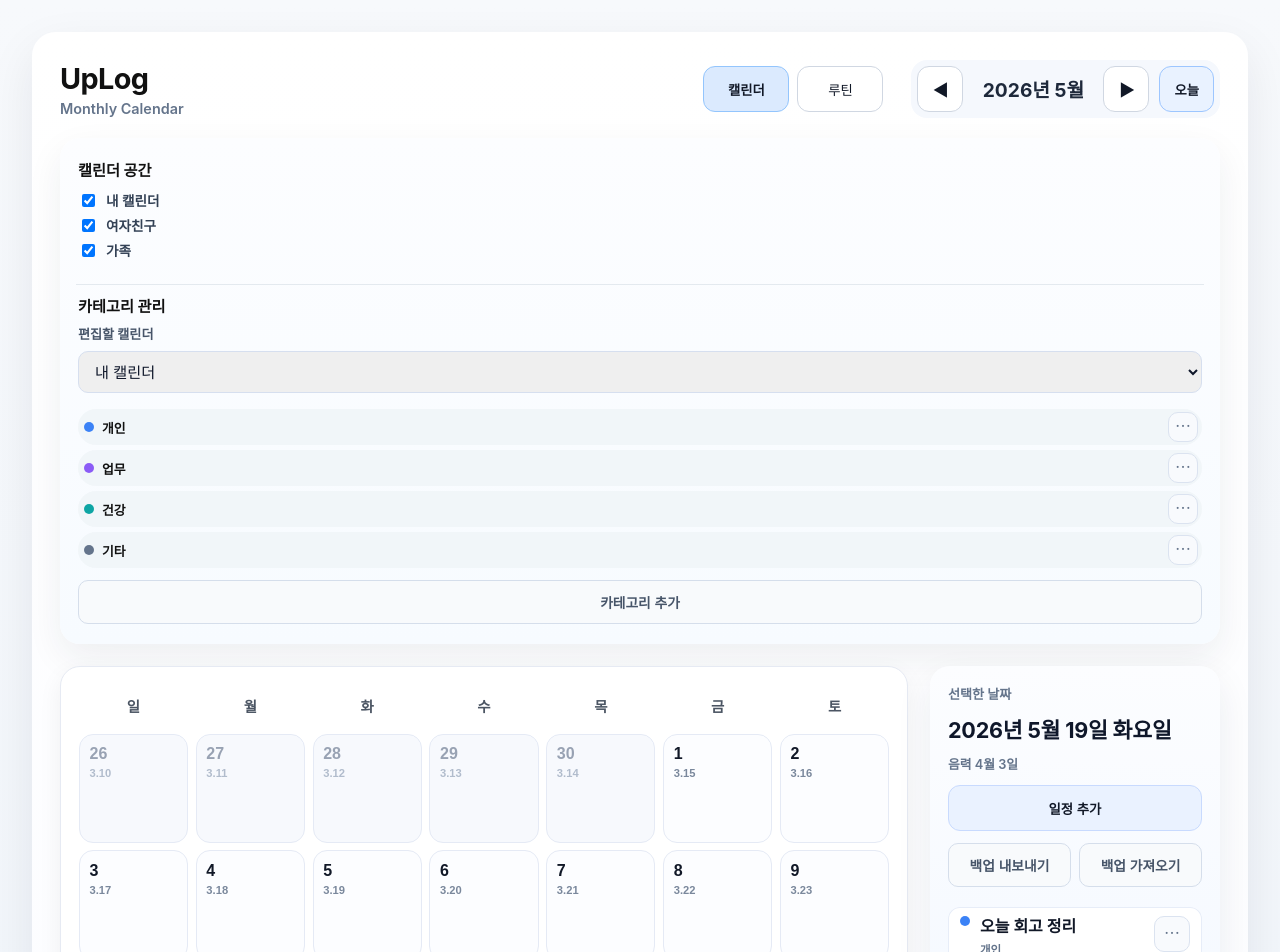
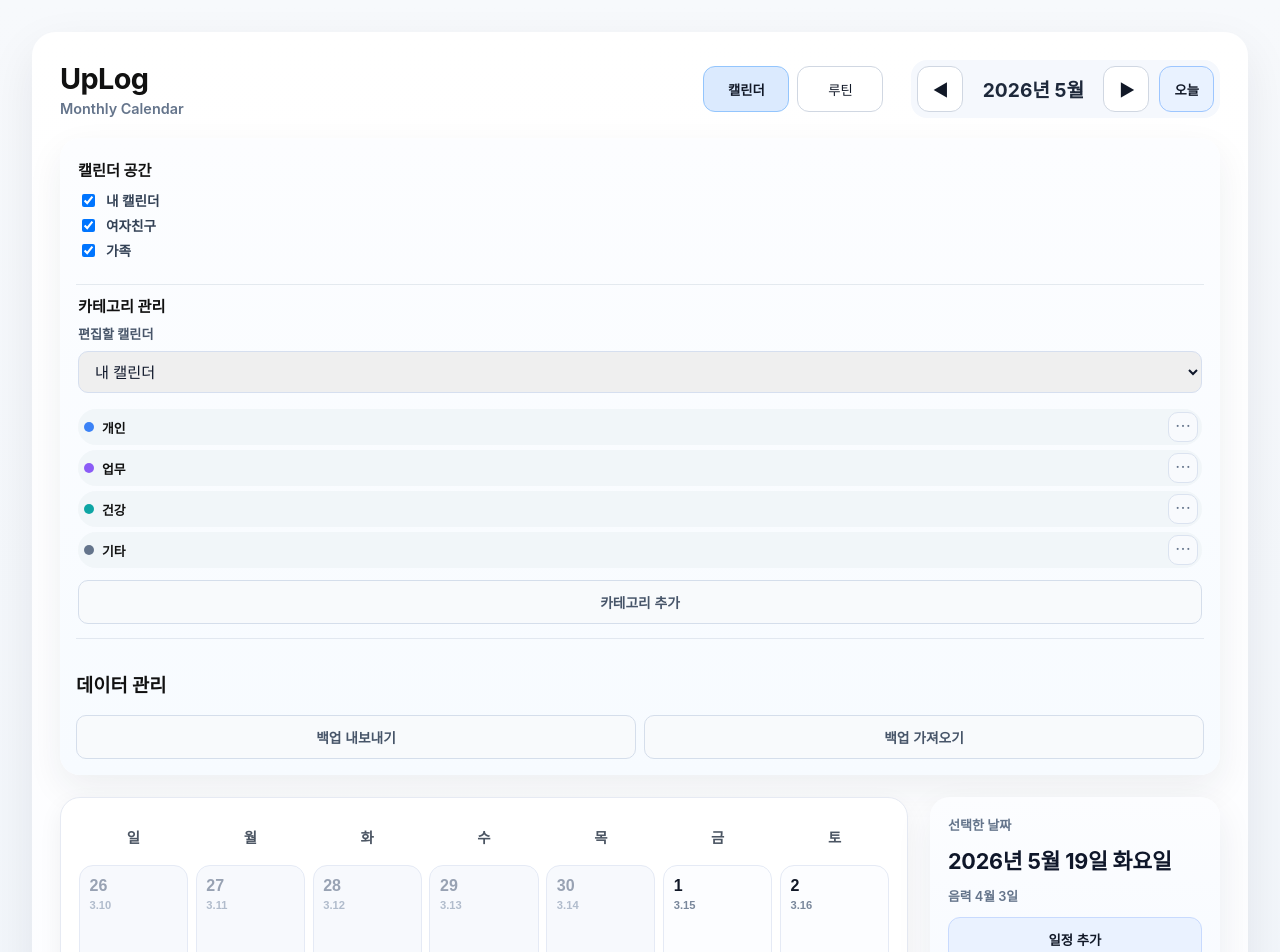
Before and after one commit to sindw07-sys/xvcnmwefqoiwsdafklcxlioweriowndcsvjk, a React (Vite) app: page / in a window 1280 px wide. Shown: the top 952 px of the page. Built offline with nearby package versions, Linux system fonts and the light colour scheme.

Commit message:
Move backup controls to sidebar data management section

```diff
--- a/src/App.tsx
+++ b/src/App.tsx
@@ -75,6 +75,14 @@ type BackupPayload = {
   calendars?: CalendarSpace[];
   routines?: Routine[];
   routineCompletions?: Record<string, boolean>;
+};
+
+type ParsedBackupData = {
+  events: Event[];
+  categories: Category[] | null;
+  calendars: CalendarSpace[] | null;
+  routines: Routine[] | null;
+  routineCompletions: Record<string, boolean>;
 };
 
 const isSameDay = (a: Date, b: Date) =>
@@ -343,6 +351,8 @@ function App() {
   const [activeMenuEventId, setActiveMenuEventId] = useState<string | null>(null);
   const [activeMenuCategoryId, setActiveMenuCategoryId] = useState<string | null>(null);
   const [pendingDeleteEventId, setPendingDeleteEventId] = useState<string | null>(null);
+  const [pendingImportData, setPendingImportData] = useState<ParsedBackupData | null>(null);
+  const [backupFeedback, setBackupFeedback] = useState('');
   const restoreInputRef = useRef<HTMLInputElement>(null);
   const actionMenuAreaRef = useRef<HTMLUListElement>(null);
   const categoryMenuAreaRef = useRef<HTMLUListElement>(null);
@@ -752,6 +762,7 @@ function App() {
     anchor.click();
     document.body.removeChild(anchor);
     URL.revokeObjectURL(url);
+    setBackupFeedback('백업 내보내기가 완료되었습니다.');
   };
 
   const handleClickRestoreButton = () => {
@@ -772,7 +783,7 @@ function App() {
       const eventsSource = Array.isArray(parsed) ? parsed : parsed.events;
 
       if (!eventsSource || !Array.isArray(eventsSource)) {
-        window.alert('백업 파일 형식이 올바르지 않습니다. events 배열이 필요합니다.');
+        setBackupFeedback('백업 파일을 읽을 수 없습니다. JSON 파일인지 확인해 주세요.');
         target.value = '';
         return;
       }
@@ -780,7 +791,7 @@ function App() {
       const normalizedEvents = eventsSource.map(normalizeEvent).filter((item): item is Event => item !== null);
 
       if (normalizedEvents.length !== eventsSource.length) {
-        window.alert('일부 일정 데이터 형식이 올바르지 않아 복원할 수 없습니다.');
+        setBackupFeedback('백업 파일을 읽을 수 없습니다. JSON 파일인지 확인해 주세요.');
         target.value = '';
         return;
       }
@@ -807,31 +818,42 @@ function App() {
         }, {})
         : {};
 
-      const shouldRestore = window.confirm('백업을 가져오면 현재 일정이 백업 내용으로 덮어써집니다. 복원할까요?');
-      if (!shouldRestore) {
-        target.value = '';
-        return;
-      }
-
-      setEvents(normalizedEvents);
-      localStorage.setItem(STORAGE_KEY, JSON.stringify(normalizedEvents));
-      const nextCategories = normalizedCategories && normalizedCategories.length > 0 ? normalizedCategories : DEFAULT_CATEGORIES;
-      setCategories(nextCategories);
-      localStorage.setItem(CATEGORY_STORAGE_KEY, JSON.stringify(nextCategories));
-      const nextCalendars = normalizedCalendars && normalizedCalendars.length > 0 ? normalizedCalendars : DEFAULT_CALENDARS;
-      setCalendars(nextCalendars);
-      localStorage.setItem(CALENDAR_STORAGE_KEY, JSON.stringify(nextCalendars));
-      const nextRoutines = normalizedRoutines ?? [];
-      setRoutines(nextRoutines);
-      localStorage.setItem(ROUTINE_STORAGE_KEY, JSON.stringify(nextRoutines));
-      setRoutineCompletions(normalizedRoutineCompletions);
-      localStorage.setItem(ROUTINE_COMPLETIONS_STORAGE_KEY, JSON.stringify(normalizedRoutineCompletions));
-      window.alert('백업 가져오기가 완료되었습니다.');
+      setPendingImportData({
+        events: normalizedEvents,
+        categories: normalizedCategories,
+        calendars: normalizedCalendars,
+        routines: normalizedRoutines,
+        routineCompletions: normalizedRoutineCompletions,
+      });
     } catch {
-      window.alert('백업 파일을 읽을 수 없습니다. JSON 파일인지 확인해 주세요.');
+      setBackupFeedback('백업 파일을 읽을 수 없습니다. JSON 파일인지 확인해 주세요.');
     } finally {
       target.value = '';
     }
+  };
+
+  const closeImportConfirmModal = () => {
+    setPendingImportData(null);
+  };
+
+  const confirmImportBackup = () => {
+    if (!pendingImportData) return;
+    const nextCategories = pendingImportData.categories && pendingImportData.categories.length > 0 ? pendingImportData.categories : DEFAULT_CATEGORIES;
+    const nextCalendars = pendingImportData.calendars && pendingImportData.calendars.length > 0 ? pendingImportData.calendars : DEFAULT_CALENDARS;
+    const nextRoutines = pendingImportData.routines ?? [];
+
+    setEvents(pendingImportData.events);
+    localStorage.setItem(STORAGE_KEY, JSON.stringify(pendingImportData.events));
+    setCategories(nextCategories);
+    localStorage.setItem(CATEGORY_STORAGE_KEY, JSON.stringify(nextCategories));
+    setCalendars(nextCalendars);
+    localStorage.setItem(CALENDAR_STORAGE_KEY, JSON.stringify(nextCalendars));
+    setRoutines(nextRoutines);
+    localStorage.setItem(ROUTINE_STORAGE_KEY, JSON.stringify(nextRoutines));
+    setRoutineCompletions(pendingImportData.routineCompletions);
+    localStorage.setItem(ROUTINE_COMPLETIONS_STORAGE_KEY, JSON.stringify(pendingImportData.routineCompletions));
+    setBackupFeedback('백업 가져오기가 완료되었습니다.');
+    closeImportConfirmModal();
   };
 
   const handleDeleteEvent = (eventId: string) => {
@@ -1125,6 +1147,23 @@ function App() {
             <button type="button" className="panel-utility-button" onClick={handleOpenCategoryAddForm}>카테고리 추가</button>
           )}
           </section>
+          <section className="panel-section data-management-section" aria-label="데이터 관리">
+            <h3>데이터 관리</h3>
+            <div className="panel-backup-actions">
+              <button type="button" className="panel-utility-button" onClick={handleExportBackup}>백업 내보내기</button>
+              <button type="button" className="panel-utility-button" onClick={handleClickRestoreButton}>백업 가져오기</button>
+            </div>
+            {backupFeedback ? <p className="backup-feedback">{backupFeedback}</p> : null}
+            <input
+              ref={restoreInputRef}
+              type="file"
+              accept="application/json,.json"
+              className="sr-only-file-input"
+              onChange={handleImportBackup}
+              aria-label="백업 파일 선택"
+              tabIndex={-1}
+            />
+          </section>
         </aside>
 
         <section className="calendar-card" aria-label="월간 캘린더">
@@ -1189,24 +1228,6 @@ function App() {
           <button type="button" className="panel-add-button" onClick={openAddForm}>
             일정 추가
           </button>
-
-          <div className="panel-backup-actions" aria-label="백업 및 복구">
-            <button type="button" className="panel-utility-button" onClick={handleExportBackup}>
-              백업 내보내기
-            </button>
-            <button type="button" className="panel-utility-button" onClick={handleClickRestoreButton}>
-              백업 가져오기
-            </button>
-            <input
-              ref={restoreInputRef}
-              type="file"
-              accept="application/json,.json"
-              className="sr-only-file-input"
-              onChange={handleImportBackup}
-              aria-label="백업 파일 선택"
-              tabIndex={-1}
-            />
-          </div>
 
           {isAddFormOpen && (
             <form className="add-event-form" onSubmit={handleAddEvent}>
@@ -1580,6 +1601,18 @@ function App() {
           </div>
         </div>
       )}
+      {pendingImportData && (
+        <div className="confirm-modal-overlay" role="presentation" onClick={closeImportConfirmModal}>
+          <div className="confirm-modal" role="dialog" aria-modal="true" aria-labelledby="import-modal-title" aria-describedby="import-modal-description" onClick={(e) => e.stopPropagation()}>
+            <h2 id="import-modal-title" className="confirm-modal-title">백업 가져오기</h2>
+            <p id="import-modal-description" className="confirm-modal-description">백업을 가져오면 현재 일정, 카테고리, 캘린더, 루틴, 루틴 완료 상태가 백업 내용으로 덮어써집니다. 계속할까요?</p>
+            <div className="confirm-modal-actions">
+              <button type="button" className="form-secondary" onClick={closeImportConfirmModal}>취소</button>
+              <button type="button" className="confirm-modal-danger" onClick={confirmImportBackup}>가져오기</button>
+            </div>
+          </div>
+        </div>
+      )}
     </div>
   );
 }
--- a/src/styles.css
+++ b/src/styles.css
@@ -960,6 +960,12 @@ button:active {
   gap: 8px;
 }
 
+.data-management-section {
+  margin-top: auto;
+  padding-top: 12px;
+  border-top: 1px solid #e2e8f0;
+}
+
 .panel-utility-button {
   min-height: 42px;
   border-radius: 10px;
@@ -1098,6 +1104,13 @@ button:active {
   line-height: 1.45;
 }
 
+.backup-feedback {
+  margin: 8px 2px 0;
+  color: #475569;
+  font-size: 0.8rem;
+  line-height: 1.45;
+}
+
 .confirm-modal-overlay {
   position: fixed;
   inset: 0;
```
